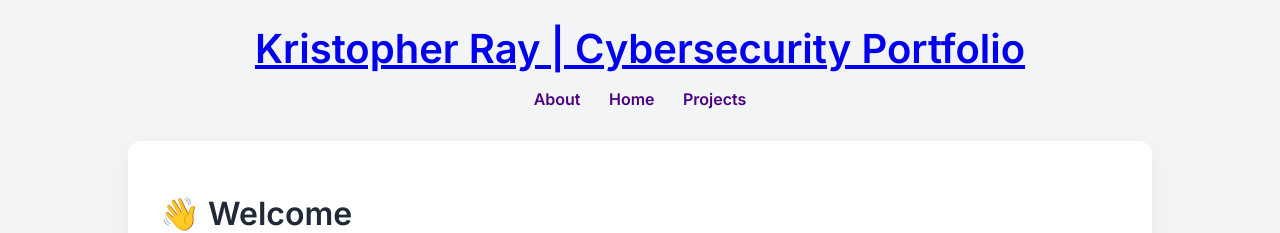
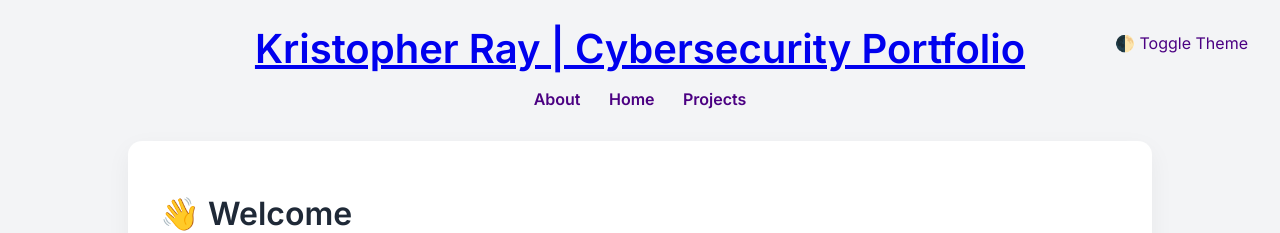
Before and after one commit to sovulent/sovulent.github.io, a Jekyll site: the page built from index.md, in a window 1280 px wide. Shown: the top 233 px of the page. Built offline with Jekyll 4.4.1, drawn with Linux system fonts in a browser that asks for light colours.

Commit message:
Update default.html

```diff
--- a/_layouts/default.html
+++ b/_layouts/default.html
@@ -8,14 +8,17 @@
   <link rel="stylesheet" href="{{ '/assets/style.css' | relative_url }}">
 </head>
 <body>
+  <script src="{{ '/assets/theme.js' | relative_url }}"></script>
+
   <header>
     <h1><a href="{{ '/' | relative_url }}">{{ site.title }}</a></h1>
     <nav>
       {% for page in site.pages %}
         {% if page.title %}
-        <a href="{{ page.url | relative_url }}">{{ page.title }}</a>
+          <a href="{{ page.url | relative_url }}">{{ page.title }}</a>
         {% endif %}
       {% endfor %}
+      <span class="toggle-button" onclick="toggleTheme()">🌓 Toggle Theme</span>
     </nav>
   </header>
 
```
